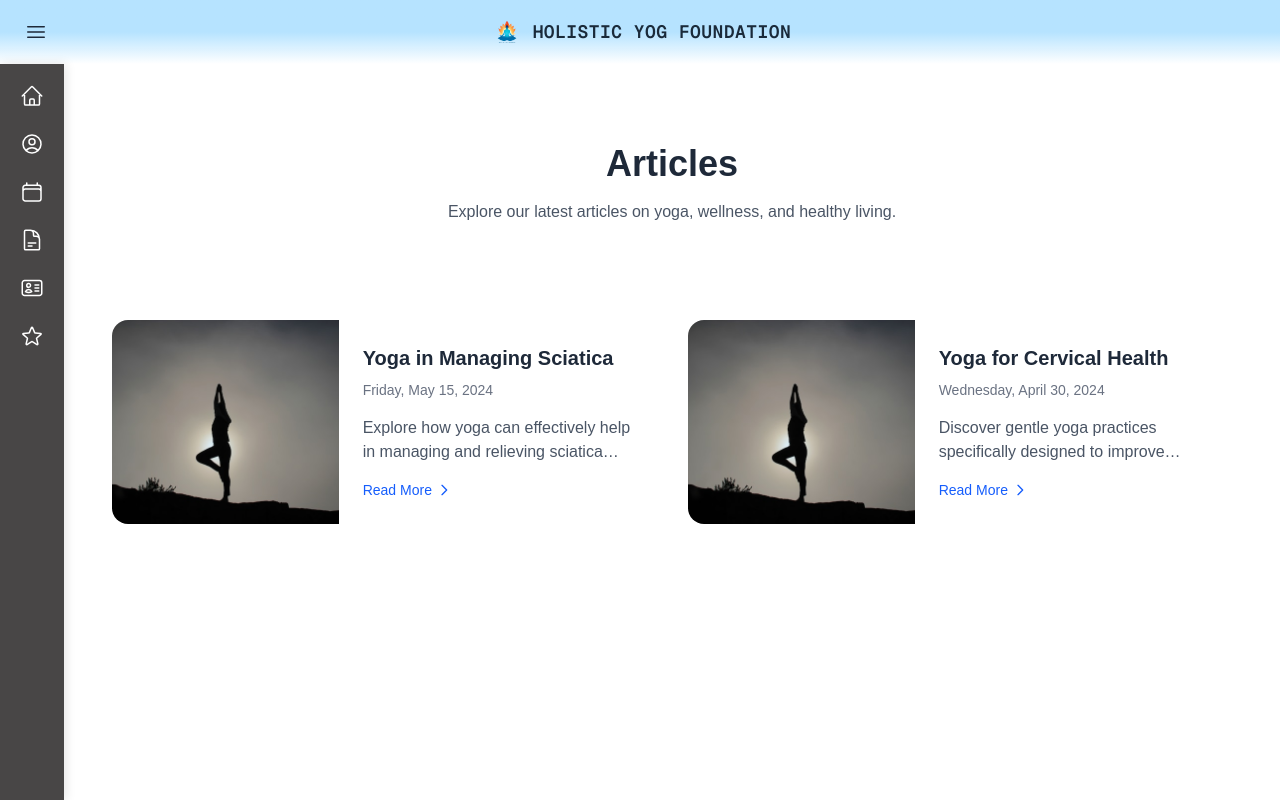
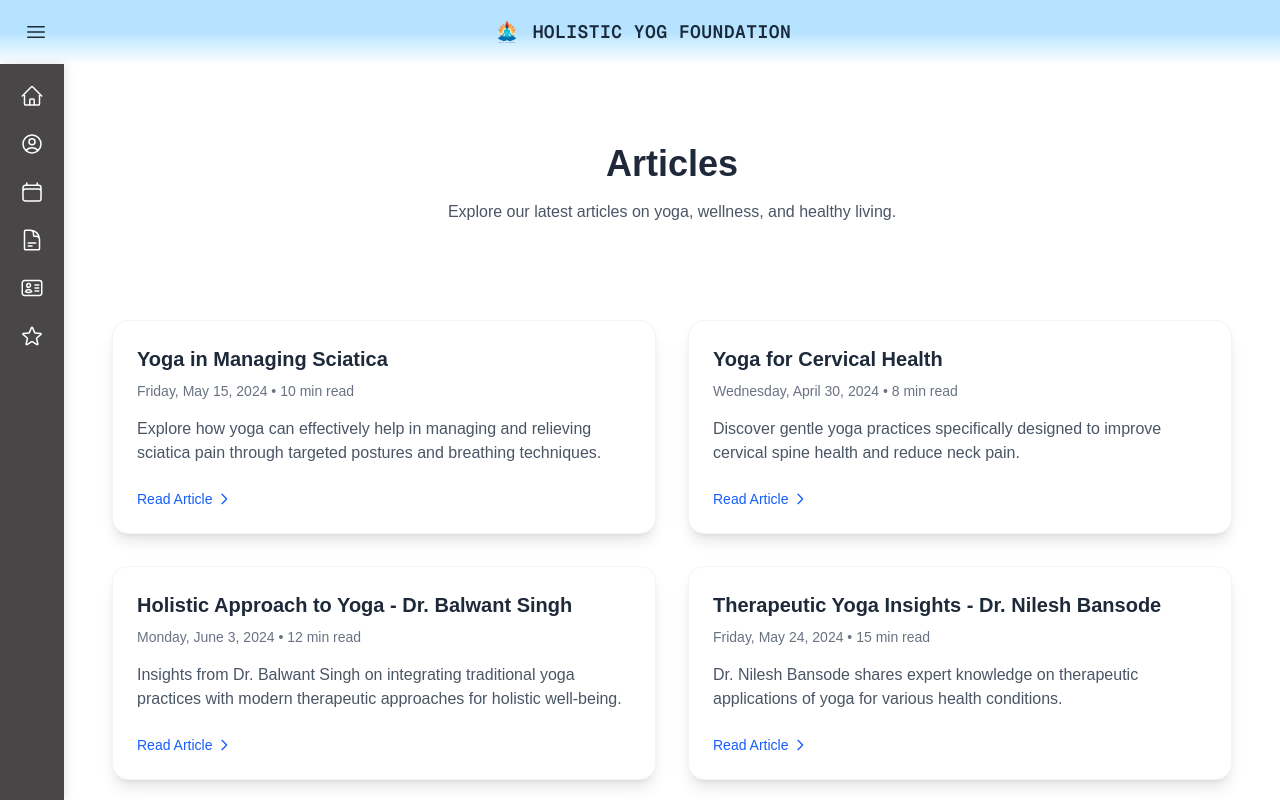
Before and after one commit to Soham1250/holistic-yog-foundation, a Next.js app: page /articles in a window 1280 px wide. Shown: the top 800 px of the page. Built offline with nearby package versions, Linux system fonts and the light colour scheme.

Commit message:
Addition : Remaining articles

```diff
--- a/src/app/articles/[id]/page.jsx
+++ b/src/app/articles/[id]/page.jsx
@@ -21,6 +21,22 @@
     readTime: '8 min read',
     pdfUrl: '/pdfs/Articles/cervical.pdf',
     excerpt: 'Discover gentle yoga practices specifically designed to improve cervical spine health and reduce neck pain.',
+  },
+  {
+    id: 3,
+    title: 'Holistic Approach to Yoga - Dr. Balwant Singh',
+    date: 'Monday, June 3, 2024',
+    readTime: '12 min read',
+    pdfUrl: '/pdfs/Articles/Dr. Balwant Singh HYF.pdf',
+    excerpt: 'Insights from Dr. Balwant Singh on integrating traditional yoga practices with modern therapeutic approaches for holistic well-being.'
+  },
+  {
+    id: 4,
+    title: 'Therapeutic Yoga Insights - Dr. Nilesh Bansode',
+    date: 'Friday, May 24, 2024',
+    readTime: '15 min read',
+    pdfUrl: '/pdfs/Articles/Dr. Nilesh Bansode HYF.pdf',
+    excerpt: 'Dr. Nilesh Bansode shares expert knowledge on therapeutic applications of yoga for various health conditions.'
   }
 ];
 
--- a/src/app/articles/page.jsx
+++ b/src/app/articles/page.jsx
@@ -13,8 +13,7 @@
             date: 'Friday, May 15, 2024',
             readTime: '10 min read',
             pdfUrl: '/pdfs/Articles/Yoga in Managing Sciatica.pdf',
-            excerpt: 'Explore how yoga can effectively help in managing and relieving sciatica pain through targeted postures and breathing techniques.',
-            image: '/images/yoga in managing Sciatica.jpg'
+            excerpt: 'Explore how yoga can effectively help in managing and relieving sciatica pain through targeted postures and breathing techniques.'
         },
         {
             id: 2,
@@ -22,8 +21,23 @@
             date: 'Wednesday, April 30, 2024',
             readTime: '8 min read',
             pdfUrl: '/pdfs/Articles/cervical.pdf',
-            excerpt: 'Discover gentle yoga practices specifically designed to improve cervical spine health and reduce neck pain.',
-            image: '/images/yoga in managing Sciatica.jpg'
+            excerpt: 'Discover gentle yoga practices specifically designed to improve cervical spine health and reduce neck pain.'
+        },
+        {
+            id: 3,
+            title: 'Holistic Approach to Yoga - Dr. Balwant Singh',
+            date: 'Monday, June 3, 2024',
+            readTime: '12 min read',
+            pdfUrl: '/pdfs/Articles/Dr. Balwant Singh HYF.pdf',
+            excerpt: 'Insights from Dr. Balwant Singh on integrating traditional yoga practices with modern therapeutic approaches for holistic well-being.'
+        },
+        {
+            id: 4,
+            title: 'Therapeutic Yoga Insights - Dr. Nilesh Bansode',
+            date: 'Friday, May 24, 2024',
+            readTime: '15 min read',
+            pdfUrl: '/pdfs/Articles/Dr. Nilesh Bansode HYF.pdf',
+            excerpt: 'Dr. Nilesh Bansode shares expert knowledge on therapeutic applications of yoga for various health conditions.'
         }
     ];
 
@@ -46,30 +60,22 @@
                         <Link
                             href={`/articles/${article.id}`}
                             key={article.id}
-                            className="rounded-2xl overflow-hidden hover:shadow-md transition-shadow duration-300 flex flex-col md:flex-row h-full"
+                            className="rounded-2xl overflow-hidden shadow-lg hover:shadow-xl transition-all duration-300 flex flex-col h-full border border-gray-100 hover:border-blue-50 transform hover:-translate-y-1 bg-white"
                         >
-                            <div className="md:w-5/12 h-48 md:h-auto relative">
-                                <Image
-                                    src={article.image}
-                                    alt={article.title}
-                                    fill
-                                    className="object-cover"
-                                />
-                            </div>
-                            <div className="p-6 md:w-7/12 flex flex-col justify-between">
+                            <div className="p-6 flex flex-col justify-between h-full">
                                 <div>
-                                    <h2 className="text-xl font-semibold text-gray-800 mb-2 line-clamp-2">
+                                    <h2 className="text-xl font-semibold text-gray-800 mb-2">
                                         {article.title}
                                     </h2>
                                     <p className="text-gray-500 text-sm mb-4">
-                                        {article.date}
+                                        {article.date} • {article.readTime}
                                     </p>
-                                    <p className="text-gray-600 line-clamp-2">
+                                    <p className="text-gray-600">
                                         {article.excerpt}
                                     </p>
                                 </div>
-                                <div className="mt-4 flex items-center text-blue-600 text-sm font-medium">
-                                    Read More
+                                <div className="mt-6 flex items-center text-blue-600 text-sm font-medium">
+                                    Read Article
                                     <svg
                                         className="w-4 h-4 ml-1"
                                         fill="none"
```
Also changed, not shown: 2 other files (tests, documents, lock files or other folders).
